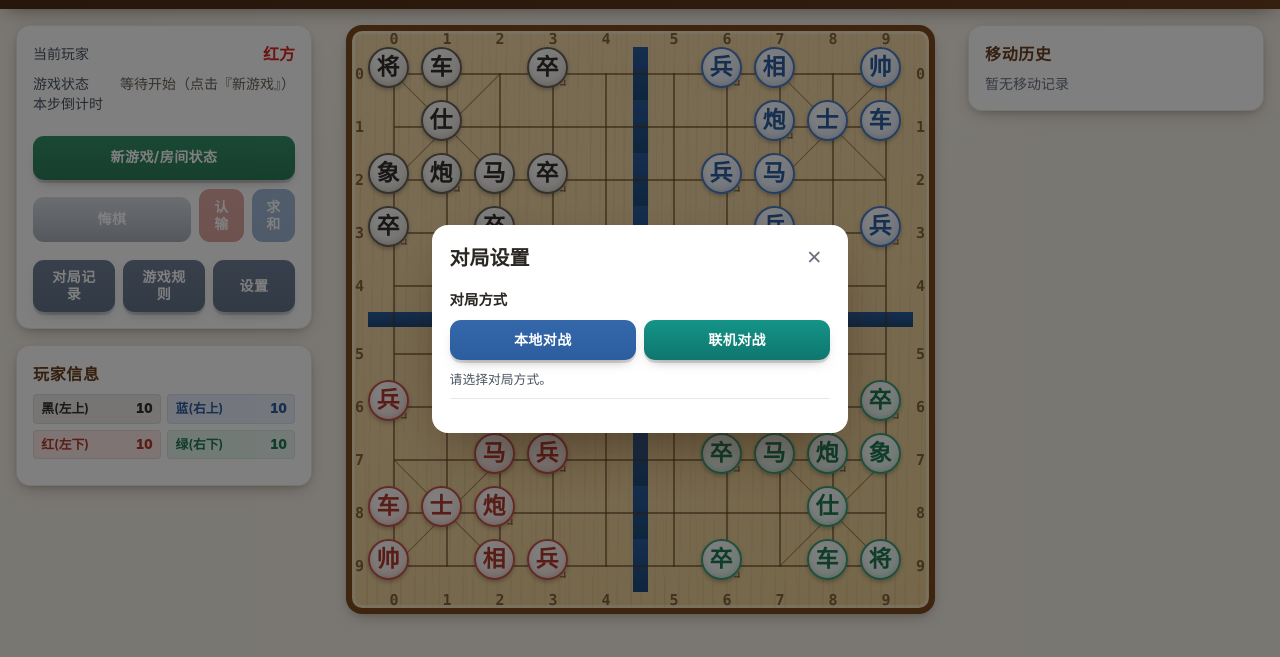
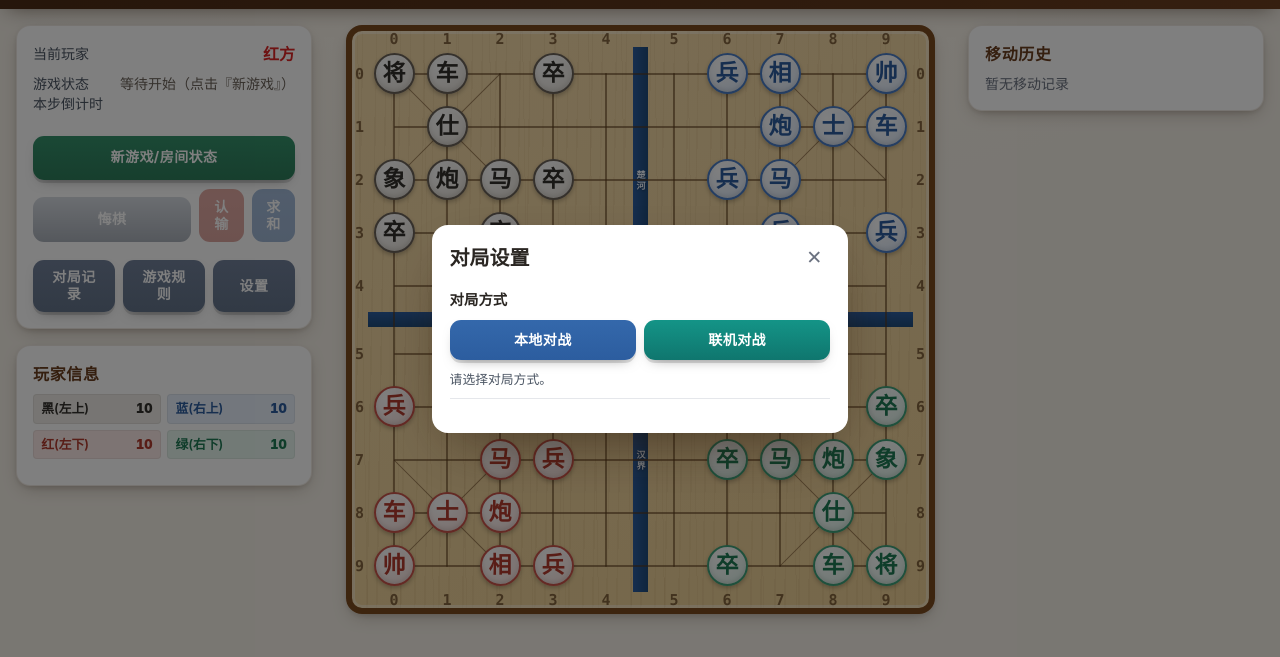
Before and after one commit to coperlm/chess_4people, a website: page index.html in a window 1280 px wide. Shown: the part 71-728 px from the top of the page. Drawn offline with Linux system fonts and the light colour scheme.

Commit message:
✨ feat: 优化棋盘河界显示，添加竖排文字支持

```diff
--- a/js/board/BoardRenderer.js
+++ b/js/board/BoardRenderer.js
@@ -170,16 +170,17 @@
         for (let i = 1; i <= 5; i++) mkHRiver(i, i === 3 ? '楚河' : '');
         for (let i = 7; i <= 11; i++) mkHRiver(i, i === 9 ? '汉界' : '');
 
-        // 纵向河界（上下各 5 格，不写字）
-        const mkV = (row) => {
+        // 纵向河界（上下各 5 格；中部写竖排「楚河/汉界」，与横河对称）
+        const mkV = (row, text) => {
             const d = document.createElement('div');
             d.className = 'river-vertical';
             d.style.gridColumn = '6';
             d.style.gridRow = row;
+            if (text && showRiverText) { d.classList.add('river-label', 'river-label--v'); d.style.fontSize = riverFontSize + 'px'; d.textContent = text; }
             this.boardElement.appendChild(d);
         };
-        for (let i = 1; i <= 5; i++) mkV(i);
-        for (let i = 7; i <= 11; i++) mkV(i);
+        for (let i = 1; i <= 5; i++) mkV(i, i === 3 ? '楚河' : '');
+        for (let i = 7; i <= 11; i++) mkV(i, i === 9 ? '汉界' : '');
 
         // 棋盘装饰层：九宫斜线 + 炮/兵起始标记 + 坐标标注（纯视觉，不拦截点击）
         this._buildBoardOverlay();
```
Also changed, not shown: styles/style.css.
